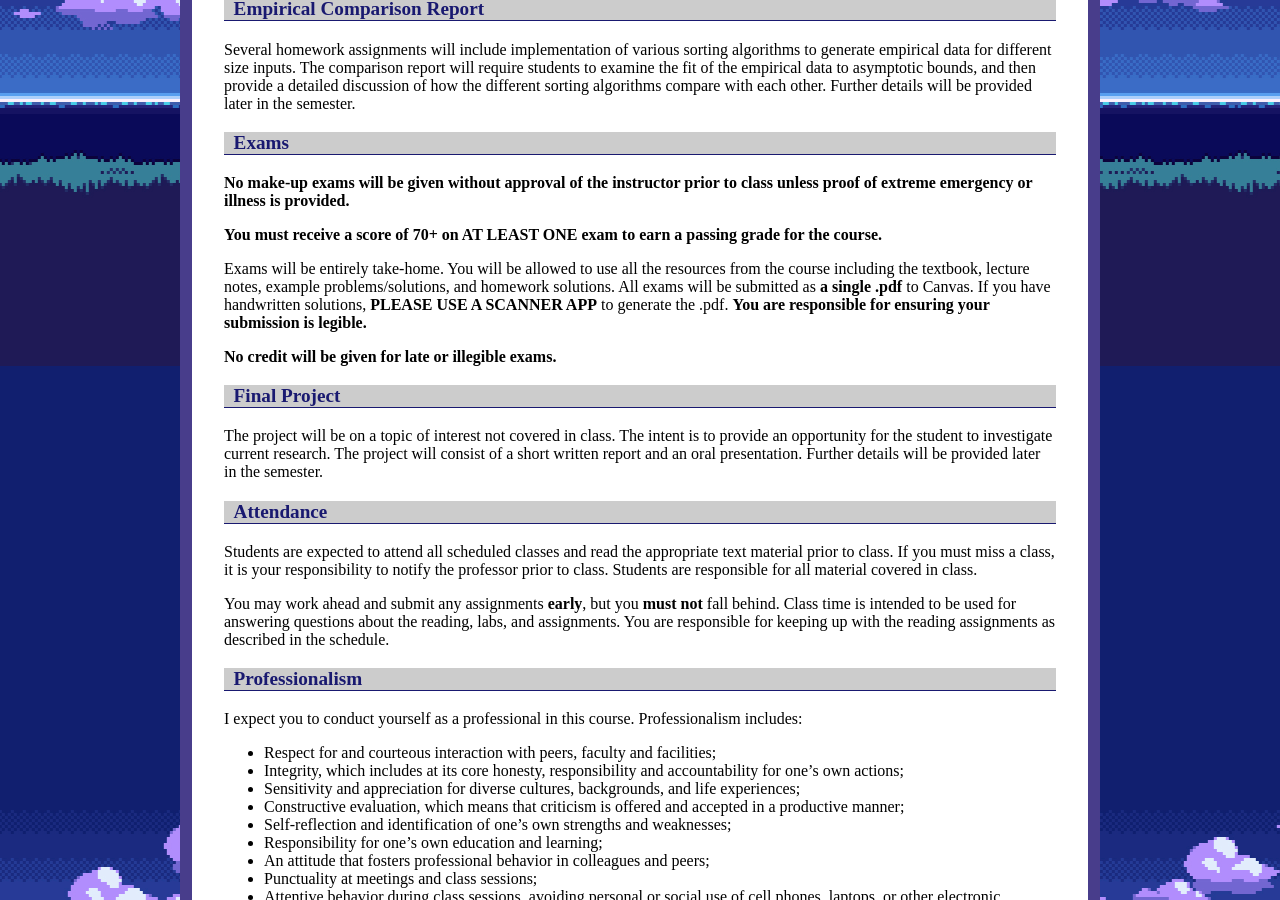
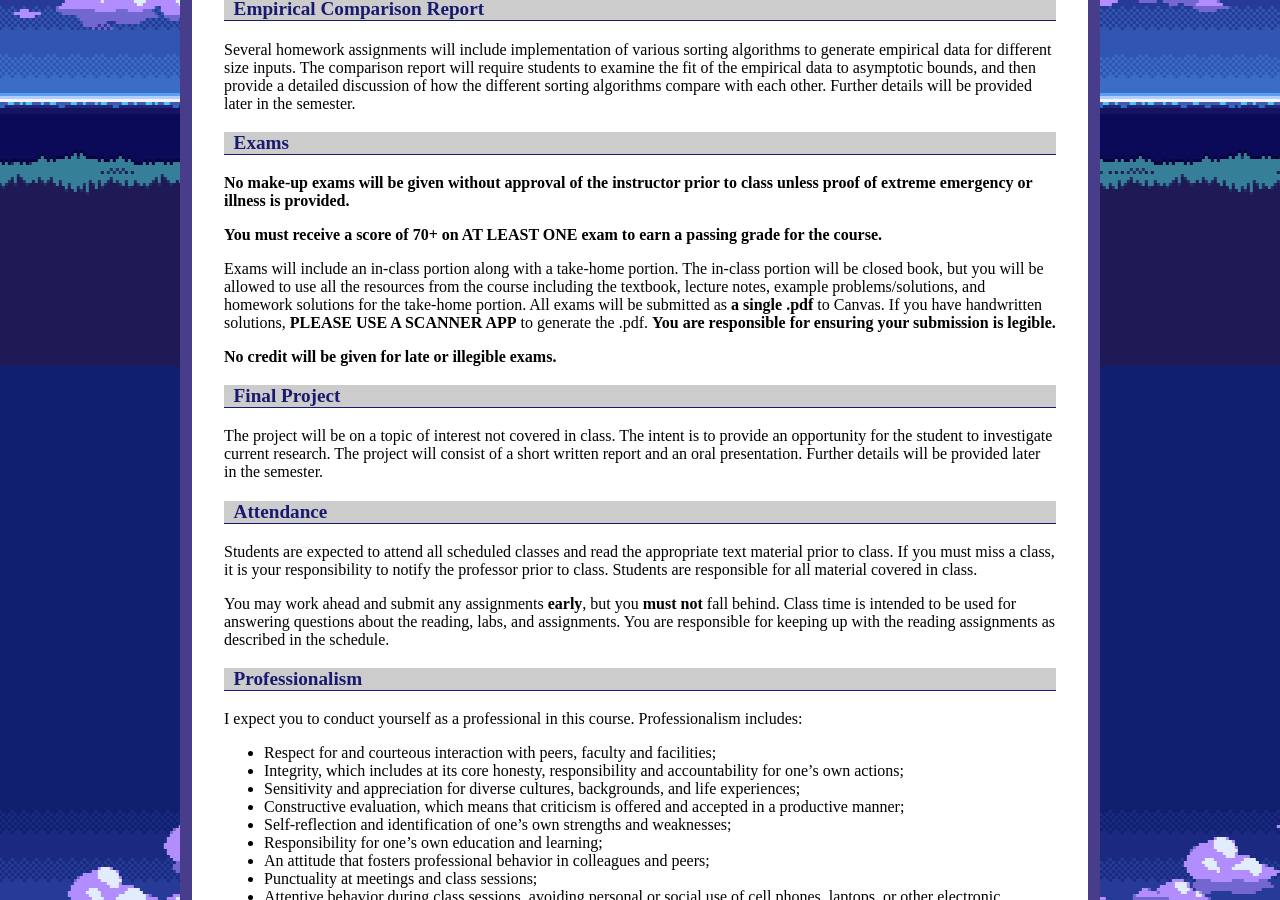
Before and after one commit to ycpcs/cs360-spring2022, a Jekyll site: the page built from syllabus.md, in a window 1280 px wide and 900 px high, scrolled down 2334 px. Built offline with Jekyll 4.4.1, drawn with Linux system fonts in a browser that asks for light colours; some of the changed text lies outside the part shown.

```diff
--- a/syllabus.md
+++ b/syllabus.md
@@ -117,7 +117,7 @@ Several homework assignments will include implementation of various sorting algo
 
 **You must receive a score of 70+ on AT LEAST ONE exam to earn a passing grade for the course.**
 
-Exams will be entirely take-home. You will be allowed to use all the resources from the course including the textbook, lecture notes, example problems/solutions, and homework solutions. All exams will be submitted as **a single .pdf** to Canvas. If you have handwritten solutions, **PLEASE USE A SCANNER APP** to generate the .pdf. **You are responsible for ensuring your submission is legible.**
+Exams will include an in-class portion along with a take-home portion. The in-class portion will be closed book, but you will be allowed to use all the resources from the course including the textbook, lecture notes, example problems/solutions, and homework solutions for the take-home portion. All exams will be submitted as **a single .pdf** to Canvas. If you have handwritten solutions, **PLEASE USE A SCANNER APP** to generate the .pdf. **You are responsible for ensuring your submission is legible.**
 
 **No credit will be given for late or illegible exams.**
 
```
Also changed, not shown: other parts of syllabus.md (+1 -1 lines).
